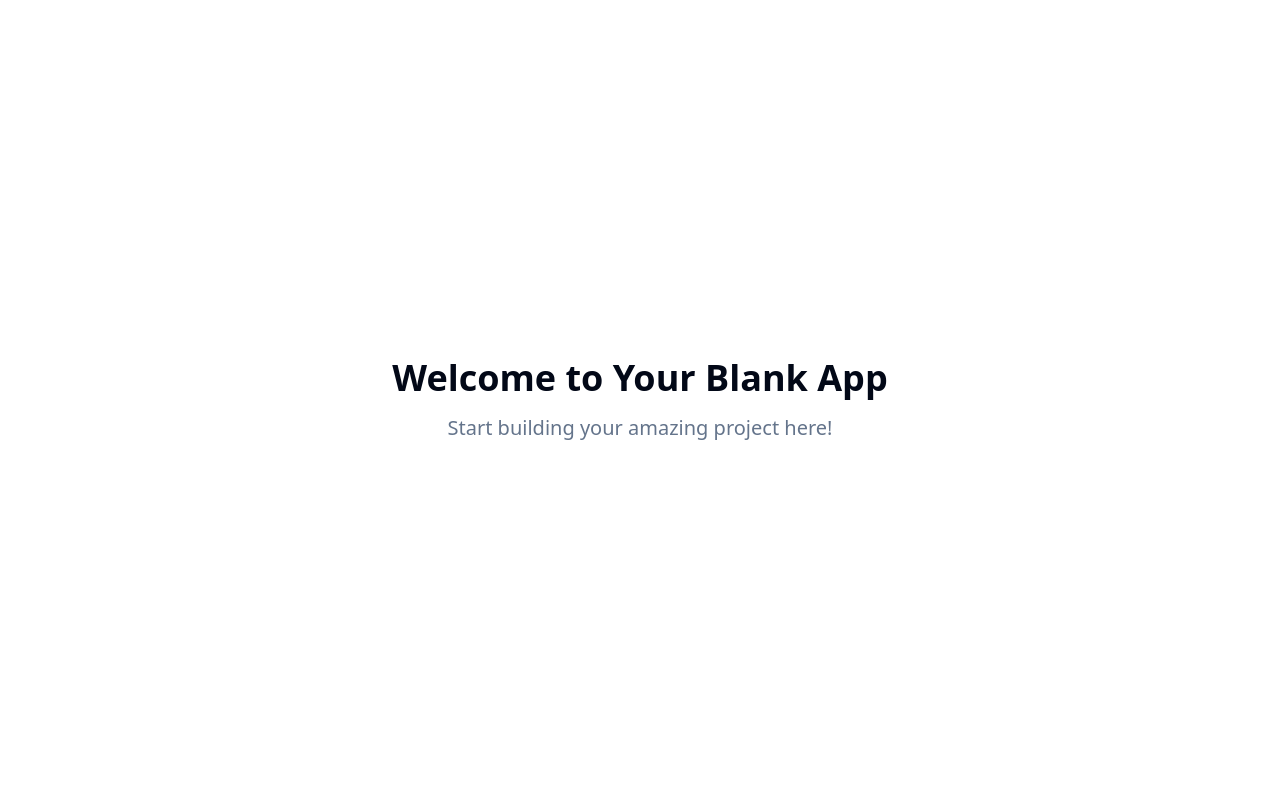
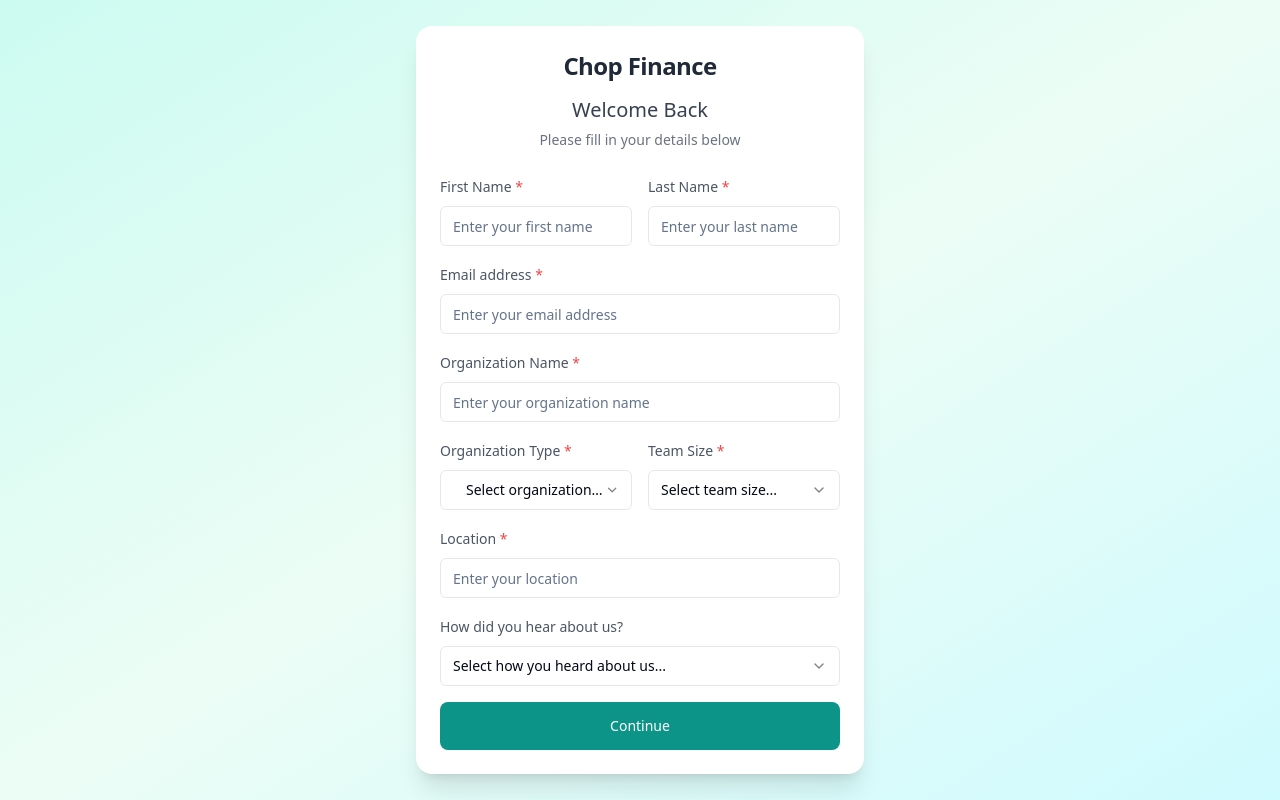
Before and after one commit to AnanyaDolly/chopfinanceai-waitlist, a React (Vite) app: page / in a window 1280 px wide. Built offline with nearby package versions, Linux system fonts and the light colour scheme.

Commit message:
Add registration form
Implement a registration form with the specified fields and dropdown options.
Add gradient background styling for visual appeal.

```diff
--- /dev/null
+++ b/src/components/OnboardingForm.tsx
@@ -0,0 +1,206 @@
+
+import React, { useState } from 'react';
+import { Button } from '@/components/ui/button';
+import { Input } from '@/components/ui/input';
+import { Label } from '@/components/ui/label';
+import { Select, SelectContent, SelectItem, SelectTrigger, SelectValue } from '@/components/ui/select';
+import { Card, CardContent, CardHeader, CardTitle } from '@/components/ui/card';
+
+const OnboardingForm = () => {
+  const [formData, setFormData] = useState({
+    firstName: '',
+    lastName: '',
+    email: '',
+    organizationName: '',
+    organizationType: '',
+    teamSize: '',
+    location: '',
+    howDidYouHear: ''
+  });
+
+  const handleInputChange = (field: string, value: string) => {
+    setFormData(prev => ({ ...prev, [field]: value }));
+  };
+
+  const handleSubmit = (e: React.FormEvent) => {
+    e.preventDefault();
+    console.log('Form submitted:', formData);
+    // Handle form submission here
+  };
+
+  return (
+    <div className="min-h-screen bg-gradient-to-br from-teal-100 via-emerald-50 to-cyan-100 flex items-center justify-center p-4">
+      <Card className="w-full max-w-md bg-white shadow-xl border-0 rounded-2xl">
+        <CardHeader className="text-center pb-6">
+          <CardTitle className="text-2xl font-semibold text-gray-800 mb-2">
+            Chop Finance
+          </CardTitle>
+          <h2 className="text-xl font-medium text-gray-700 mb-2">
+            Welcome Back
+          </h2>
+          <p className="text-sm text-gray-500">
+            Please fill in your details below
+          </p>
+        </CardHeader>
+
+        <CardContent className="space-y-4">
+          <form onSubmit={handleSubmit} className="space-y-4">
+            {/* First Name and Last Name Row */}
+            <div className="grid grid-cols-2 gap-4">
+              <div className="space-y-2">
+                <Label htmlFor="firstName" className="text-sm text-gray-600">
+                  First Name <span className="text-red-500">*</span>
+                </Label>
+                <Input
+                  id="firstName"
+                  placeholder="Enter your first name"
+                  value={formData.firstName}
+                  onChange={(e) => handleInputChange('firstName', e.target.value)}
+                  className="border-gray-200 focus:border-teal-500 focus:ring-teal-500"
+                  required
+                />
+              </div>
+              <div className="space-y-2">
+                <Label htmlFor="lastName" className="text-sm text-gray-600">
+                  Last Name <span className="text-red-500">*</span>
+                </Label>
+                <Input
+                  id="lastName"
+                  placeholder="Enter your last name"
+                  value={formData.lastName}
+                  onChange={(e) => handleInputChange('lastName', e.target.value)}
+                  className="border-gray-200 focus:border-teal-500 focus:ring-teal-500"
+                  required
+                />
+              </div>
+            </div>
+
+            {/* Email Address */}
+            <div className="space-y-2">
+              <Label htmlFor="email" className="text-sm text-gray-600">
+                Email address <span className="text-red-500">*</span>
+              </Label>
+              <Input
+                id="email"
+                type="email"
+                placeholder="Enter your email address"
+                value={formData.email}
+                onChange={(e) => handleInputChange('email', e.target.value)}
+                className="border-gray-200 focus:border-teal-500 focus:ring-teal-500"
+                required
+              />
+            </div>
+
+            {/* Organization Name */}
+            <div className="space-y-2">
+              <Label htmlFor="organizationName" className="text-sm text-gray-600">
+                Organization Name <span className="text-red-500">*</span>
+              </Label>
+              <Input
+                id="organizationName"
+                placeholder="Enter your organization name"
+                value={formData.organizationName}
+                onChange={(e) => handleInputChange('organizationName', e.target.value)}
+                className="border-gray-200 focus:border-teal-500 focus:ring-teal-500"
+                required
+              />
+            </div>
+
+            {/* Organization Type and Team Size Row */}
+            <div className="grid grid-cols-2 gap-4">
+              <div className="space-y-2">
+                <Label className="text-sm text-gray-600">
+                  Organization Type <span className="text-red-500">*</span>
+                </Label>
+                <Select value={formData.organizationType} onValueChange={(value) => handleInputChange('organizationType', value)}>
+                  <SelectTrigger className="border-gray-200 focus:border-teal-500 focus:ring-teal-500">
+                    <SelectValue placeholder="Select organization type..." />
+                  </SelectTrigger>
+                  <SelectContent>
+                    <SelectItem value="ca-firm">CA Firm</SelectItem>
+                    <SelectItem value="corporate">Corporate</SelectItem>
+                    <SelectItem value="law-firm">Law Firm</SelectItem>
+                    <SelectItem value="investment-bank">Investment Bank</SelectItem>
+                    <SelectItem value="consulting">Consulting</SelectItem>
+                    <SelectItem value="startup">Startup</SelectItem>
+                    <SelectItem value="government">Government</SelectItem>
+                    <SelectItem value="non-profit">Non-Profit</SelectItem>
+                    <SelectItem value="others">Others</SelectItem>
+                  </SelectContent>
+                </Select>
+              </div>
+              <div className="space-y-2">
+                <Label className="text-sm text-gray-600">
+                  Team Size <span className="text-red-500">*</span>
+                </Label>
+                <Select value={formData.teamSize} onValueChange={(value) => handleInputChange('teamSize', value)}>
+                  <SelectTrigger className="border-gray-200 focus:border-teal-500 focus:ring-teal-500">
+                    <SelectValue placeholder="Select team size..." />
+                  </SelectTrigger>
+                  <SelectContent>
+                    <SelectItem value="1">1 person</SelectItem>
+                    <SelectItem value="2-5">2-5 people</SelectItem>
+                    <SelectItem value="6-10">6-10 people</SelectItem>
+                    <SelectItem value="11-25">11-25 people</SelectItem>
+                    <SelectItem value="26-50">26-50 people</SelectItem>
+                    <SelectItem value="51-100">51-100 people</SelectItem>
+                    <SelectItem value="101-500">101-500 people</SelectItem>
+                    <SelectItem value="500+">500+ people</SelectItem>
+                  </SelectContent>
+                </Select>
+              </div>
+            </div>
+
+            {/* Location */}
+            <div className="space-y-2">
+              <Label htmlFor="location" className="text-sm text-gray-600">
+                Location <span className="text-red-500">*</span>
+              </Label>
+              <Input
+                id="location"
+                placeholder="Enter your location"
+                value={formData.location}
+                onChange={(e) => handleInputChange('location', e.target.value)}
+                className="border-gray-200 focus:border-teal-500 focus:ring-teal-500"
+                required
+              />
+            </div>
+
+            {/* How did you hear about us */}
+            <div className="space-y-2">
+              <Label className="text-sm text-gray-600">
+                How did you hear about us?
+              </Label>
+              <Select value={formData.howDidYouHear} onValueChange={(value) => handleInputChange('howDidYouHear', value)}>
+                <SelectTrigger className="border-gray-200 focus:border-teal-500 focus:ring-teal-500">
+                  <SelectValue placeholder="Select how you heard about us..." />
+                </SelectTrigger>
+                <SelectContent>
+                  <SelectItem value="search-engine">Search Engine (Google, Bing, etc.)</SelectItem>
+                  <SelectItem value="social-media">Social Media</SelectItem>
+                  <SelectItem value="colleague-referral">Colleague Referral</SelectItem>
+                  <SelectItem value="industry-publication">Industry Publication</SelectItem>
+                  <SelectItem value="conference-event">Conference/Event</SelectItem>
+                  <SelectItem value="partner-referral">Partner Referral</SelectItem>
+                  <SelectItem value="advertisement">Advertisement</SelectItem>
+                  <SelectItem value="word-of-mouth">Word of Mouth</SelectItem>
+                  <SelectItem value="other">Other</SelectItem>
+                </SelectContent>
+              </Select>
+            </div>
+
+            {/* Submit Button */}
+            <Button
+              type="submit"
+              className="w-full bg-teal-600 hover:bg-teal-700 text-white font-medium py-6 rounded-lg mt-6 transition-colors duration-200"
+            >
+              Continue
+            </Button>
+          </form>
+        </CardContent>
+      </Card>
+    </div>
+  );
+};
+
+export default OnboardingForm;
--- a/src/pages/Index.tsx
+++ b/src/pages/Index.tsx
@@ -1,14 +1,8 @@
-// Update this page (the content is just a fallback if you fail to update the page)
+
+import OnboardingForm from "@/components/OnboardingForm";
 
 const Index = () => {
-  return (
-    <div className="min-h-screen flex items-center justify-center bg-background">
-      <div className="text-center">
-        <h1 className="text-4xl font-bold mb-4">Welcome to Your Blank App</h1>
-        <p className="text-xl text-muted-foreground">Start building your amazing project here!</p>
-      </div>
-    </div>
-  );
+  return <OnboardingForm />;
 };
 
 export default Index;
```
